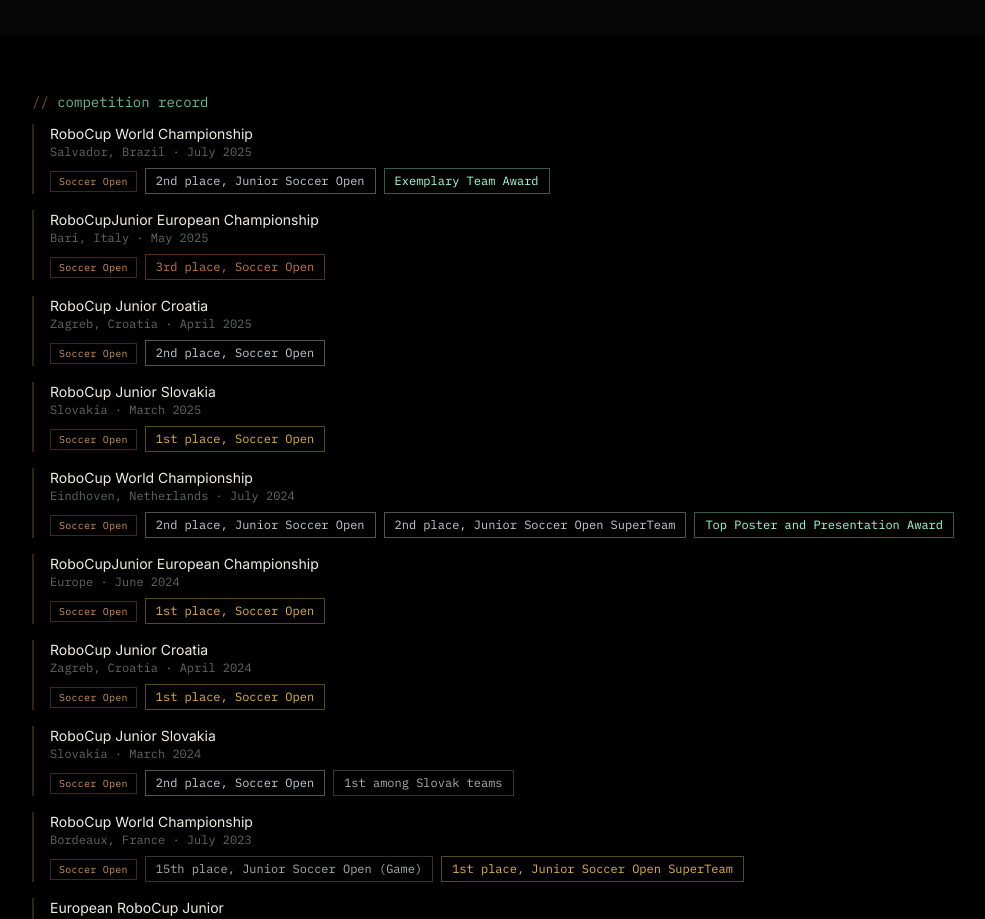
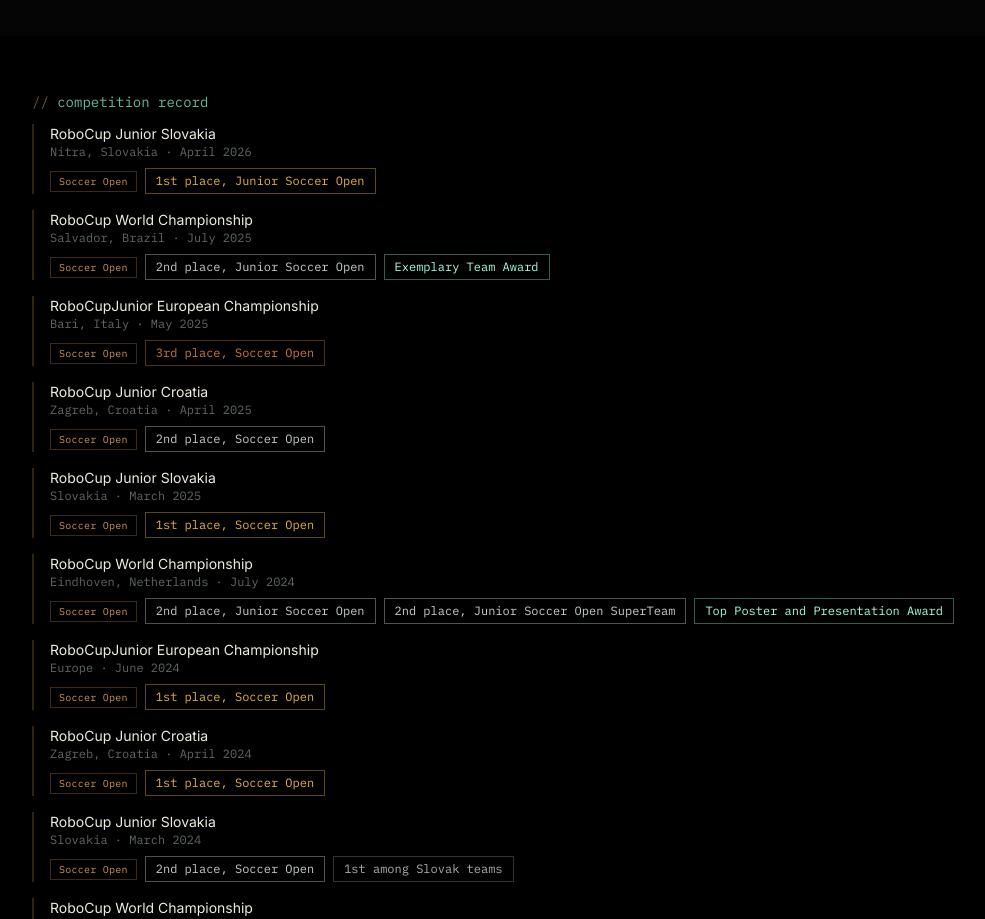
Before and after one commit to lnxrobots/lnxrobots.github.io, a Next.js app: page /teams/team-1 in a window 1280 px wide. Shown: the part 2940-3859 px from the top of the page, without its empty margins (64-1049 px from the left). Built offline with nearby package versions, Linux system fonts and the light colour scheme.

Commit message:
Add some 2026 events

```diff
--- a/src/data/achievements.ts
+++ b/src/data/achievements.ts
@@ -30,6 +30,42 @@
  * },
  */
 export const achievements: Achievement[] = [
+  {
+    id: "2026-vienna",
+    event: "RoboCup Junior European Championship",
+    location: "Vienna, Austria",
+    date: "2026-06-03",
+    discipline: "rcj-soccer-infra",
+    team: "team-2",
+    results: [
+      { label: "1st place, Junior Soccer InfraRed", tier: "gold" },
+    ],
+    resultsUrl: "https://catigoal.com/RCJE26/matches?league=2v2IR&league_stage=2"
+  },
+  {
+    id: "2026-slovakia-team-2",
+    event: "RoboCup Junior Slovakia",
+    location: "Nitra, Slovakia",
+    date: "2026-04-22",
+    discipline: "rcj-soccer-infra",
+    team: "team-2",
+    results: [
+      { label: "1st place, Junior Soccer InfraRed", tier: "gold" },
+    ],
+    youtubeId: "HYZebtlfnE0",
+  },
+  {
+    id: "2026-slovakia-team-1",
+    event: "RoboCup Junior Slovakia",
+    location: "Nitra, Slovakia",
+    date: "2026-04-22",
+    discipline: "rcj-soccer-open",
+    team: "team-1",
+    results: [
+      { label: "1st place, Junior Soccer Open", tier: "gold" },
+    ],
+    youtubeId: "HYZebtlfnE0&t=69",
+  },
   {
     id: "2025-salvador",
     event: "RoboCup World Championship",
```
